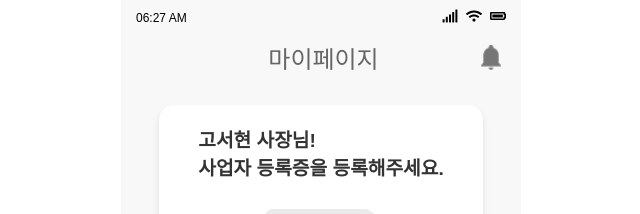
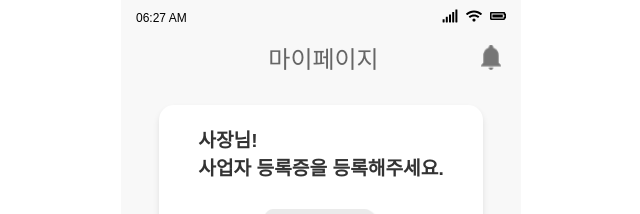
Before and after one commit to UMC-6th-BAB/BAB-FE, a React (Vite) app: page /manager in a window 1280 px wide. Shown: the top 214 px of the page, without its empty margins (319-959 px from the left). Built offline with nearby package versions, Linux system fonts and the light colour scheme; a web font is replaced by a local one.

Commit message:
design: 사업자 정보 mocks 데이터 대신 store로 관리하도록 변경 및 퍼블리싱

```diff
--- a/src/App.tsx
+++ b/src/App.tsx
@@ -5,6 +5,7 @@ import { theme } from '@styles/theme'
 import ManagerPage from '@pages/ManagerPage/ManagerPage'
 import Footer from '@components/Footer/Footer'
 import StatusBar from '@components/StatusBar/StatusBar'
+import DiscountEventPage from '@pages/DiscountEventPage/DiscountEventPage'
 
 const Container = styled.div`
   display: flex;
@@ -24,6 +25,7 @@ export default function App() {
         <Routes>
           <Route path="/" element={<Container>임시 메인 페이지</Container>} />
           <Route path="/manager" element={<ManagerPage />} />
+          <Route path="/discount-event" element={<DiscountEventPage />} />
         </Routes>
         <Footer />
       </Router>
--- a/src/components/RegistrationPrompt.tsx
+++ b/src/components/RegistrationPrompt.tsx
@@ -1,9 +1,9 @@
-import { BusinessInfo } from '@mocks/businessInfo'
 import { styled } from 'styled-components'
+import { ManagerRegisterState } from '@stores/managerRegisterInfoStore'
 
 interface RegistrationPromptProps {
   isRegistered: boolean
-  businessData: BusinessInfo[] | null
+  businessData?: ManagerRegisterState[] | null
 }
 
 const PromptContainer = styled.div`
@@ -21,10 +21,12 @@ export default function RegistrationPrompt({
   isRegistered,
   businessData,
 }: RegistrationPromptProps) {
+  const managerName =
+    businessData && businessData.length > 0 ? businessData[0].managerName : ''
   return (
     <>
       <PromptContainer>
-        <PromptText>고서현 사장님!</PromptText>
+        <PromptText>{managerName} 사장님!</PromptText>
         {isRegistered && businessData ? (
           <>
             <PromptText>심사가 완료되었습니다</PromptText>
--- a/src/mocks/businessInfo.ts
+++ /dev/null
@@ -1,17 +0,0 @@
-export interface BusinessInfo {
-  registrationNumber: number
-  address: string
-  businessAddress: string
-  industry: string
-  item: string
-}
-
-export const businessInfo: BusinessInfo[] = [
-  {
-    registrationNumber: 1111,
-    address: '준영정',
-    businessAddress: '경기도 김포시 북변동',
-    industry: '업태',
-    item: '종목',
-  },
-]
--- /dev/null
+++ b/src/pages/DiscountEventPage/DiscountEventPage.tsx
@@ -0,0 +1,3 @@
+export default function DiscountEventPage() {
+  return <div>테스트</div>
+}
--- a/src/pages/ManagerPage/ManagerPage.tsx
+++ b/src/pages/ManagerPage/ManagerPage.tsx
@@ -1,5 +1,6 @@
 import RegistrationPrompt from '@components/RegistrationPrompt'
-import registerInfoStore from '@stores/managerRegisterInfoStore'
+import { ManagerRegisterState } from '@stores/managerRegisterInfoStore'
+import managerRegisterInfoStore from '@stores/managerRegisterInfoStore'
 import {
   ManagerPageContainer,
   Title,
@@ -17,22 +18,24 @@ import icon from '@assets/managerMypage/등록증 아이콘.png'
 import menuIcon from '@assets/managerMypage/메뉴아이콘.png'
 import bellIcon from '@assets/icons/bell.png'
 import useModalStore from '@stores/modalStore'
-import { BusinessInfo, businessInfo } from '@mocks/businessInfo'
 import { useEffect, useState } from 'react'
 import DiscountModal from '@components/Modal/DiscountModal'
 import ManagerCompletedCard from '@components/ManagerCompletedCard/ManagerCompletedCard'
 import restaurantInfoStore from '@stores/restaurantInfoStore'
 
 export default function ManagerPage() {
-  const { isRegistered, setIsRegistered } = registerInfoStore()
+  const { isRegistered, setIsRegistered, setManagerRegistrationInfo } =
+    managerRegisterInfoStore()
   const { isRestaurantRegistered, setRestaurantRegistered } =
     restaurantInfoStore()
   const { openModal } = useModalStore()
-  const [businessData, setBusinessData] = useState<BusinessInfo[] | null>(null)
+  const [businessData, setBusinessData] = useState<ManagerRegisterState | null>(
+    null,
+  )
 
   useEffect(() => {
     if (isRegistered) {
-      setBusinessData(businessInfo)
+      setBusinessData(managerRegisterInfoStore.getState())
     } else {
       setBusinessData(null)
     }
@@ -40,10 +43,16 @@ export default function ManagerPage() {
 
   const handleRegisterClick = (): void => {
     setIsRegistered(true)
-    setBusinessData(businessData) // 등록 후에 사업자 정보 설정
+    setManagerRegistrationInfo({
+      registrationNumber: 12345678,
+      businessName: '예제 사업자명',
+      businessAddress: '예제 주소',
+      industry: '업태',
+      item: '종목',
+    })
   }
 
-  const handleRestaurantRegisterdClick = (): void => {
+  const handleRestaurantRegisterClick = (): void => {
     setRestaurantRegistered(true)
     openModal()
   }
@@ -61,7 +70,7 @@ export default function ManagerPage() {
           <CardTitle>
             <RegistrationPrompt
               isRegistered={isRegistered}
-              businessData={businessData}
+              businessData={businessData ? [businessData] : null}
             />
           </CardTitle>
           {isRegistered && businessData ? (
@@ -70,7 +79,7 @@ export default function ManagerPage() {
             <CardImage src={icon} alt="등록증 아이콘" />
           )}
           {isRegistered && businessData ? (
-            <Button onClick={handleRestaurantRegisterdClick}>
+            <Button onClick={handleRestaurantRegisterClick}>
               가게 등록하러 가기
             </Button>
           ) : (
--- a/src/stores/managerRegisterInfoStore.ts
+++ b/src/stores/managerRegisterInfoStore.ts
@@ -1,14 +1,31 @@
 import { create } from 'zustand'
 
-interface RegisterState {
-  //일단 랜더링 용도로 타입 설정, 나중에 정보 더추가(ex. 사업자 이름 등등)
+export interface ManagerRegisterState {
+  managerName: string
   isRegistered: boolean
+  registrationNumber: number
+  businessName: string
+  businessAddress: string
+  industry: string
+  item: string
   setIsRegistered: (isRegistered: boolean) => void
+  setManagerRegistrationInfo: (
+    info: Partial<
+      Omit<ManagerRegisterState, 'setIsRegistered' | 'setRegistrationInfo'>
+    >,
+  ) => void
 }
 
-const registerInfoStore = create<RegisterState>((set) => ({
+const managerRegisterInfoStore = create<ManagerRegisterState>((set) => ({
+  managerName: '고서현',
   isRegistered: false,
+  registrationNumber: 1111,
+  businessName: '',
+  businessAddress: '',
+  industry: '',
+  item: '',
   setIsRegistered: (isRegistered) => set({ isRegistered }),
+  setManagerRegistrationInfo: (info) => set((state) => ({ ...state, ...info })),
 }))
 
-export default registerInfoStore
+export default managerRegisterInfoStore
--- a/src/stores/restaurantInfoStore.ts
+++ b/src/stores/restaurantInfoStore.ts
@@ -8,9 +8,11 @@ interface BusinessHours {
 }
 
 interface MenuItem {
+  //할인된 가격 생각도 해야될듯
   image: string
   name: string
-  price: string
+  price: number
+  discountPrice?: number
 }
 
 interface restaurantInfo {
```
